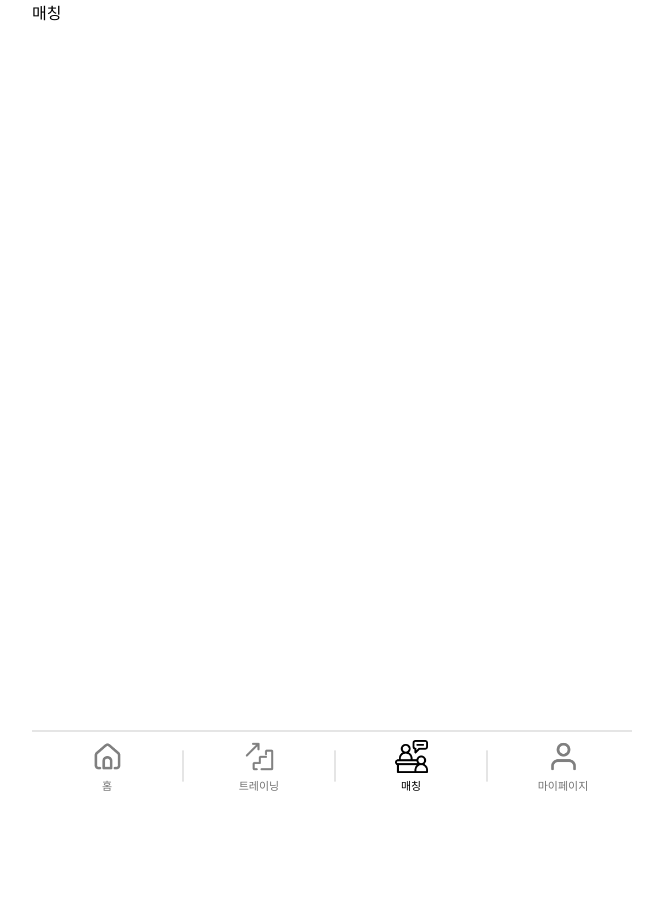
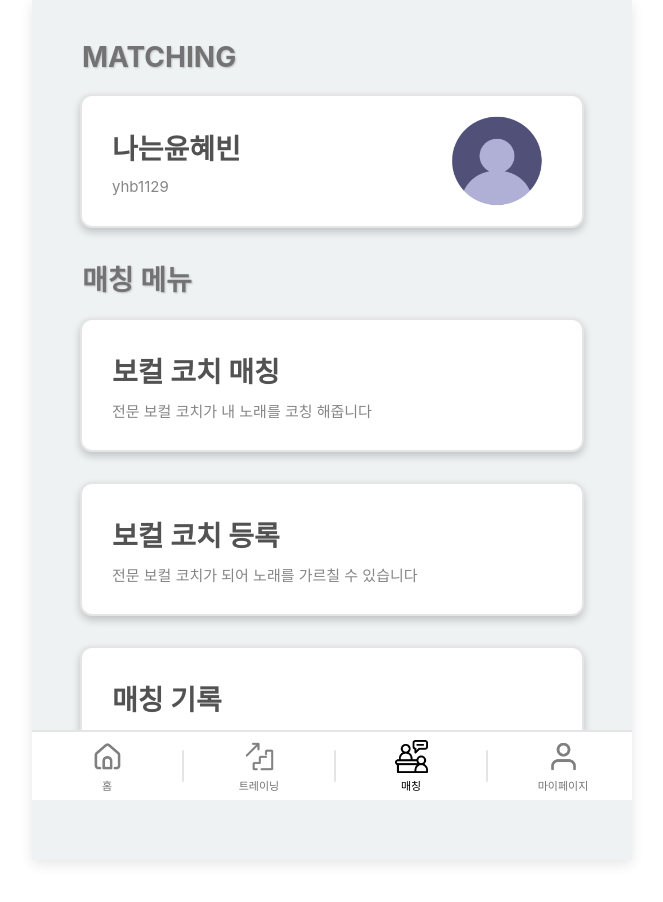
Before and after one commit to 9dongb/ai_vocal_training, a React (Create React App) app in the folder front-end/: page /matching in a window 1280 px wide. Shown: the top 902 px of the page, without its empty margins (308-971 px from the left). Before the commit the page ends 800 px from the top, so only its background shows below. Built offline with nearby package versions, Linux system fonts and the light colour scheme.

Commit message:
[생성] 마이페이지, 매칭페이지 퍼블리싱, [수정]main.css 추가

```diff
--- a/front-end/src/main.css
+++ b/front-end/src/main.css
@@ -23,6 +23,19 @@
   border: 2px solid rgba(0, 0, 0, 0.1);
   box-shadow: 0 4px 8px rgba(0, 0, 0, 0.2);
   transition: transform 0.2s ease-in-out;
+}
+
+.mypage_component {
+  margin: 0 auto;
+  width: 500px;
+  height: 130px;
+  background-color: #ffffff;
+  border-radius: 12px;
+  margin-bottom: 30px;
+  display: flex;
+  align-items: center;
+  border: 2px solid rgba(0, 0, 0, 0.1);
+  box-shadow: 0 4px 8px rgba(0, 0, 0, 0.2);
 }
 
 .battle_component:hover {
@@ -242,3 +255,9 @@ span {
   flex: 0 0 60px; /* 고정 너비 */
   text-align: center; /* 중앙 정렬 */
 }
+
+.mypage_user_icon {
+  width: 110px;
+  height: 118px;
+  margin-left: 200px;
+}
--- a/front-end/src/matching.js
+++ b/front-end/src/matching.js
@@ -1,10 +1,44 @@
 import Footer from "./common/Footer";
 import "./common/root.css";
+import "./main.css";
 const Matching = () => {
   return (
     <div className="body">
       <div className="container">
-        매칭
+        <div className="main">
+          <div className="singing_battle">
+            <div className="singking_battle_title">MATCHING</div>
+
+            <div className="mypage_component">
+              <div className="battle_text">
+                <span className="battle_text_1">나는윤혜빈</span>
+                <span className="battle_text_2">yhb1129</span>
+              </div>
+              <img src=".\img\mypage_user_icon.png" className="mypage_user_icon" alt="배틀 이미지" />
+            </div>
+            <div className="singking_battle_title">매칭 메뉴</div>
+            <div className="battle_component">
+              <div className="battle_text">
+                <span className="battle_text_1">보컬 코치 매칭</span>
+                <span className="battle_text_2">전문 보컬 코치가 내 노래를 코칭 해줍니다</span>
+              </div>
+            </div>
+
+            <div className="battle_component">
+              <div className="battle_text">
+                <span className="battle_text_1">보컬 코치 등록</span>
+                <span className="battle_text_2">전문 보컬 코치가 되어 노래를 가르칠 수 있습니다</span>
+              </div>
+            </div>
+
+            <div className="battle_component">
+              <div className="battle_text">
+                <span className="battle_text_1">매칭 기록</span>
+                <span className="battle_text_2">코칭을 진행한 매칭 기록을 확인할 수 있습니다</span>
+              </div>
+            </div>
+          </div>
+        </div>
         <Footer activeTab="matching" />
       </div>
     </div>
--- a/front-end/src/myPage.js
+++ b/front-end/src/myPage.js
@@ -1,10 +1,68 @@
 import Footer from "./common/Footer";
 import "./common/root.css";
+import "./main.css";
 const MyPage = () => {
   return (
     <div className="body">
       <div className="container">
-        마이페이지
+        <div className="main">
+          <div className="singing_battle">
+            <div className="singking_battle_title">MYPAGE</div>
+
+            <div className="mypage_component">
+              <div className="battle_text">
+                <span className="battle_text_1">나는윤혜빈</span>
+                <span className="battle_text_2">yhb1129</span>
+              </div>
+              <img src=".\img\mypage_user_icon.png" className="mypage_user_icon" alt="배틀 이미지" />
+            </div>
+
+            <div className="singking_grow">
+              <div className="singking_grow_title">보컬 데이터 확인</div>
+              <div className="grow_component">
+                <div className="grow_component_1">
+                  <br />
+                  <span className="battle_text_1">레벨</span>
+                  <br />
+                  <div className="key_score">12</div>
+                </div>
+                <div className="grow_component_1">
+                  <br />
+                  <span className="battle_text_1">음역</span>
+                  <br />
+                  <div className="beat_score">83점</div>
+                </div>
+                <div className="grow_component_1">
+                  <br />
+                  <span className="battle_text_1">음색</span>
+                  <br />
+                  <div className="pronun_score">96점</div>
+                </div>
+              </div>
+            </div>
+
+            <div className="battle_component">
+              <div className="battle_text">
+                <span className="battle_text_1">트레이닝 기록</span>
+                <span className="battle_text_2">음정 점수 기록, 박자 점수 기록, 발음 점수 기록</span>
+              </div>
+            </div>
+
+            <div className="battle_component">
+              <div className="battle_text">
+                <span className="battle_text_1">설정</span>
+                <span className="battle_text_2">회원정보, 멤버십, 공지사항, 고객센터</span>
+              </div>
+            </div>
+
+            <div className="battle_component">
+              <div className="battle_text">
+                <span className="battle_text_1">로그아웃</span>
+                <span className="battle_text_2">서비스 사용 종료</span>
+              </div>
+            </div>
+          </div>
+        </div>
         <Footer activeTab="myPage" />
       </div>
     </div>
```
Also changed, not shown: front-end/public/img/mypage_user_icon.png (added).
